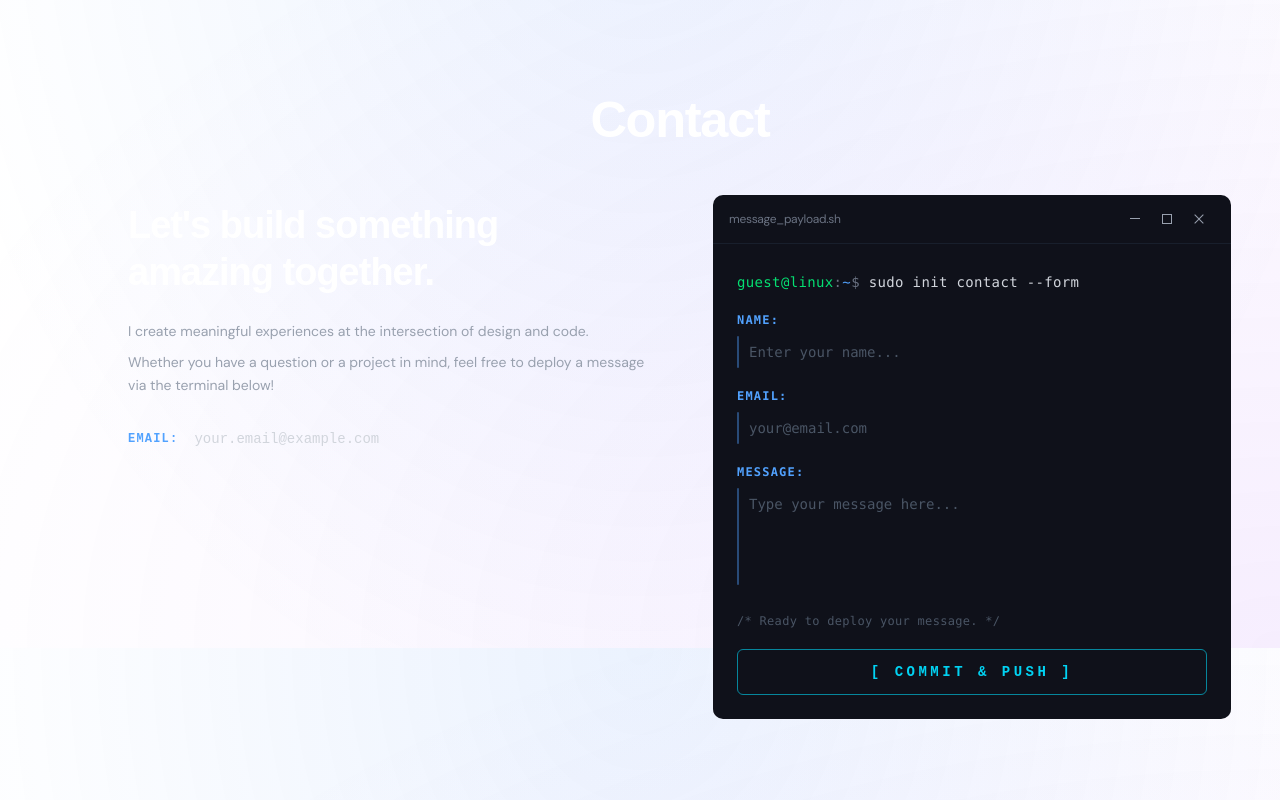
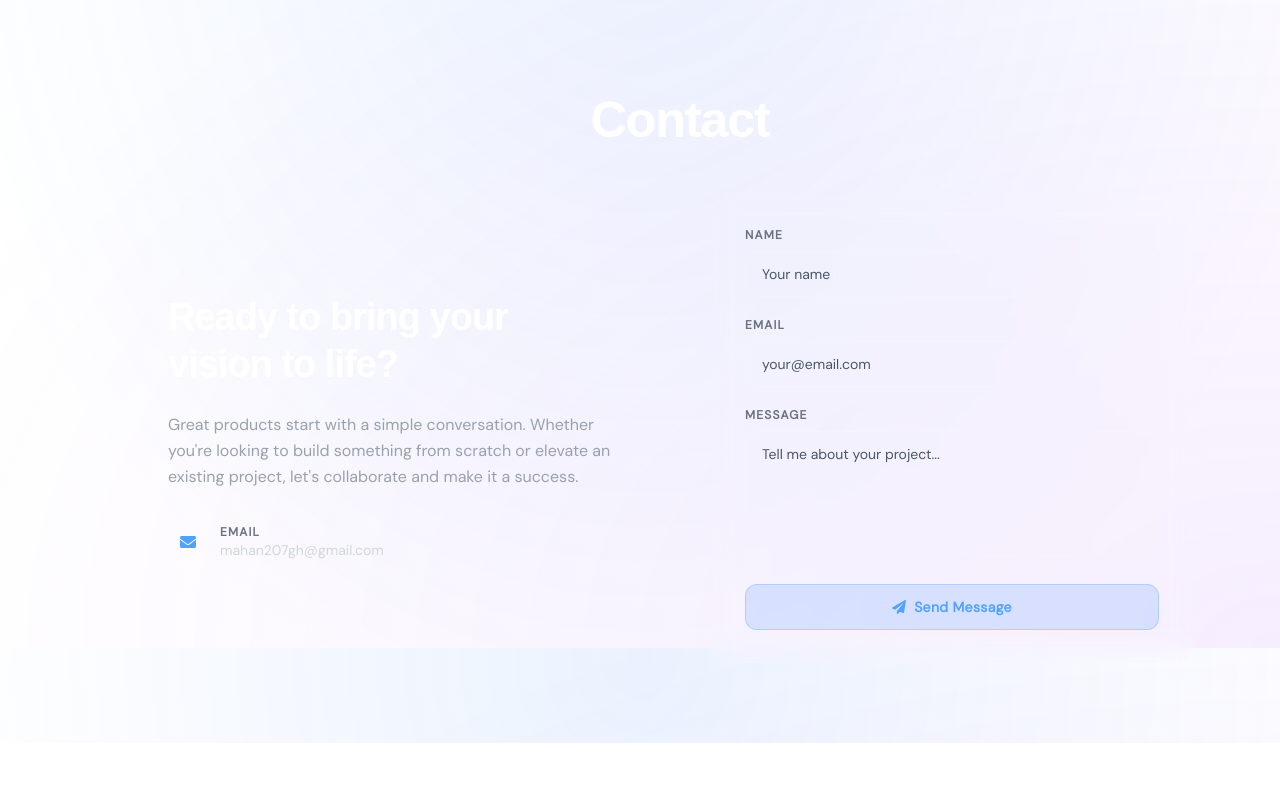
Before and after one commit to qwzynx/Portfolio, a Next.js app: page / in a window 1280 px wide. Shown: the part 3352-4152 px from the top of the page. After the commit the page ends 4095 px from the top, so only its background shows below. Built offline with nearby package versions, Linux system fonts and the light colour scheme; a web font is replaced by a local one.

Commit message:
redesign: professionalizing the contract section

```diff
--- a/app/components/contact.tsx
+++ b/app/components/contact.tsx
@@ -1,6 +1,7 @@
 "use client";
 
-import { useState, useRef } from "react";
+import { useState } from "react";
+import { FaEnvelope, FaPaperPlane } from "react-icons/fa";
 
 export default function Contact() {
   const [name, setName] = useState("");
@@ -8,7 +9,6 @@ export default function Contact() {
   const [message, setMessage] = useState("");
   const [isSubmitting, setIsSubmitting] = useState(false);
   const [submitted, setSubmitted] = useState(false);
-  const formRef = useRef<HTMLFormElement>(null);
 
   const handleSubmit = async (e: React.FormEvent) => {
     e.preventDefault();
@@ -32,176 +32,118 @@ export default function Contact() {
       id="contact"
       className="w-full py-20 px-4 md:px-12 flex flex-col items-center z-10 relative"
     >
-      {/* Centered section heading — matching other sections */}
+      {/* Section heading */}
       <div className="flex flex-col items-center mb-12">
         <h2 className="text-4xl md:text-5xl font-bold text-white tracking-tight text-center">
           Contact
         </h2>
       </div>
 
-      <div className="w-full max-w-6xl flex flex-col lg:flex-row gap-12 lg:gap-16 items-start">
-        {/* ─── LEFT SIDE: Info (No background) ─── */}
-        <div className="flex-1 flex flex-col items-start pt-2">
+      <div className="w-full max-w-5xl flex flex-col lg:flex-row gap-10 lg:gap-16 items-stretch">
+        {/* ─── LEFT SIDE ─── */}
+        <div className="flex-1 flex flex-col justify-center">
           <h3
             className="text-3xl md:text-4xl font-bold text-white tracking-tight leading-tight mb-6"
             style={{ fontFamily: "Cal Sans, sans-serif" }}
           >
-            Let&apos;s build something
+            Ready to bring your
             <br />
-            amazing together.
+            vision to life?
           </h3>
 
-          <p className="text-gray-400 text-sm leading-relaxed mb-2">
-            I create meaningful experiences at the intersection of design and
-            code.
-          </p>
-          <p className="text-gray-400 text-sm leading-relaxed mb-8">
-            Whether you have a question or a project in mind, feel free to
-            deploy a message via the terminal below!
+          <p className="text-gray-400 leading-relaxed mb-8 max-w-md">
+            Great products start with a simple conversation. Whether you&apos;re looking to build something from scratch or elevate an existing project, let&apos;s collaborate and make it a success.
           </p>
 
-          {/* Email */}
-          <div className="flex items-center gap-4">
-            <span
-              className="text-blue-400 text-xs font-bold tracking-widest"
-              style={{ fontFamily: "monospace" }}
-            >
-              EMAIL:
-            </span>
-            <span className="text-gray-300 text-sm" style={{ fontFamily: "monospace" }}>
-              your.email@example.com
-            </span>
+          {/* Email info */}
+          <div className="flex items-center gap-3 group">
+            <div className="w-10 h-10 rounded-xl bg-white/[0.05] border border-white/8 flex items-center justify-center group-hover:bg-white/[0.08] group-hover:border-white/15 transition-all duration-300">
+              <FaEnvelope className="text-blue-400" size={16} />
             </div>
-        </div>
-
-        {/* ─── RIGHT SIDE: Linux Terminal Contact Form ─── */}
-        <div className="flex-1 w-full max-w-xl group">
-          {/* Gradient border wrapper — matching hero code block */}
-          <div className="relative p-[1px] rounded-xl bg-white/10 hover:shadow-[0_0_40px_rgba(139,92,246,0.15)] transition-all duration-500 group-hover:scale-[1.01]">
-            <div className="bg-[#0f111a] rounded-[10px] overflow-hidden h-full w-full">
-              {/* ─── Linux Title Bar ─── */}
-              <div className="flex justify-between items-center border-b border-gray-800/60 px-4 py-2">
-                <div className="text-xs text-gray-500 font-sans tracking-tight">
-                  message_payload.sh
-                </div>
-                <div className="flex items-center">
-                  {/* Minimize */}
-                  <div className="w-8 h-8 flex items-center justify-center hover:bg-white/10 text-gray-400 transition-colors cursor-pointer rounded-sm">
-                    <svg width="10" height="1" viewBox="0 0 10 1" fill="currentColor"><rect width="10" height="1" /></svg>
-                  </div>
-                  {/* Maximize */}
-                  <div className="w-8 h-8 flex items-center justify-center hover:bg-white/10 text-gray-400 transition-colors cursor-pointer rounded-sm">
-                    <svg width="10" height="10" viewBox="0 0 10 10" fill="none" stroke="currentColor"><rect x="0.5" y="0.5" width="9" height="9" /></svg>
-                  </div>
-                  {/* Close */}
-                  <div className="w-8 h-8 flex items-center justify-center hover:bg-red-500 hover:text-white text-gray-400 transition-colors cursor-pointer rounded-sm">
-                    <svg width="10" height="10" viewBox="0 0 10 10" fill="currentColor"><path d="M1 0.292969L0.292969 1L4.29297 5L0.292969 9L1 9.70703L5 5.70703L9 9.70703L9.70703 9L5.70703 5L9.70703 1L9 0.292969L5 4.29297L1 0.292969Z"/></svg>
+            <div>
+              <p className="text-xs text-gray-500 uppercase tracking-widest font-semibold">Email</p>
+              <p className="text-gray-300 text-sm">mahan207gh@gmail.com</p>
             </div>
           </div>
         </div>
 
-              {/* ─── Terminal Body ─── */}
+        {/* ─── RIGHT SIDE: Contact Form ─── */}
+        <div className="flex-1 w-full max-w-lg">
           <form
-                ref={formRef}
             onSubmit={handleSubmit}
-                className="px-6 py-6 font-mono text-sm space-y-5"
+            className="bg-white/[0.03] backdrop-blur-md border border-white/8 rounded-2xl p-6 md:p-8 hover:bg-white/[0.05] hover:border-white/15 transition-all duration-300 space-y-5"
           >
-                {/* Prompt line */}
-                <p className="mb-4 leading-loose tracking-wide">
-                  <span className="text-green-400">guest@linux</span>
-                  <span className="text-gray-500">:</span>
-                  <span className="text-blue-400">~</span>
-                  <span className="text-gray-500">$ </span>
-                  <span className="text-gray-300">
-                    sudo init contact --form
-                  </span>
-                </p>
-
-                {/* NAME */}
+            {/* Name */}
             <div>
-                  <label className="block text-blue-400 font-bold text-xs tracking-widest mb-2">
-                    NAME:
+              <label className="block text-xs text-gray-500 uppercase tracking-widest font-semibold mb-2">
+                Name
               </label>
-                  <div className="relative">
-                    <span className="absolute left-0 top-0 bottom-0 w-0.5 bg-blue-400/40 rounded-full" />
               <input
                 type="text"
                 value={name}
                 onChange={(e) => setName(e.target.value)}
-                      placeholder="Enter your name..."
+                placeholder="Your name"
                 required
-                      className="w-full bg-transparent border-none outline-none text-gray-300 placeholder-gray-600 py-1.5 pl-3 focus:placeholder-gray-500 transition-colors"
+                className="w-full bg-white/[0.04] border border-white/8 rounded-xl px-4 py-3 text-sm text-gray-200 placeholder-gray-600 outline-none focus:border-blue-400/50 focus:bg-white/[0.06] transition-all duration-300"
               />
             </div>
-                </div>
 
-                {/* EMAIL */}
+            {/* Email */}
             <div>
-                  <label className="block text-blue-400 font-bold text-xs tracking-widest mb-2">
-                    EMAIL:
+              <label className="block text-xs text-gray-500 uppercase tracking-widest font-semibold mb-2">
+                Email
               </label>
-                  <div className="relative">
-                    <span className="absolute left-0 top-0 bottom-0 w-0.5 bg-blue-400/40 rounded-full" />
               <input
                 type="email"
                 value={email}
                 onChange={(e) => setEmail(e.target.value)}
                 placeholder="your@email.com"
                 required
-                      className="w-full bg-transparent border-none outline-none text-gray-300 placeholder-gray-600 py-1.5 pl-3 focus:placeholder-gray-500 transition-colors"
+                className="w-full bg-white/[0.04] border border-white/8 rounded-xl px-4 py-3 text-sm text-gray-200 placeholder-gray-600 outline-none focus:border-blue-400/50 focus:bg-white/[0.06] transition-all duration-300"
               />
             </div>
-                </div>
 
-                {/* MESSAGE */}
+            {/* Message */}
             <div>
-                  <label className="block text-blue-400 font-bold text-xs tracking-widest mb-2">
-                    MESSAGE:
+              <label className="block text-xs text-gray-500 uppercase tracking-widest font-semibold mb-2">
+                Message
               </label>
-                  <div className="relative">
-                    <span className="absolute left-0 top-0 bottom-0 w-0.5 bg-blue-400/40 rounded-full" />
               <textarea
                 value={message}
                 onChange={(e) => setMessage(e.target.value)}
-                      placeholder="Type your message here..."
+                placeholder="Tell me about your project..."
                 required
-                      rows={4}
-                      className="w-full bg-transparent border-none outline-none text-gray-300 placeholder-gray-600 py-1.5 pl-3 resize-none focus:placeholder-gray-500 transition-colors"
+                rows={5}
+                className="w-full bg-white/[0.04] border border-white/8 rounded-xl px-4 py-3 text-sm text-gray-200 placeholder-gray-600 outline-none resize-none focus:border-blue-400/50 focus:bg-white/[0.06] transition-all duration-300"
               />
             </div>
-                </div>
 
-                {/* Comment */}
-                <p className="text-gray-600 text-xs tracking-wide pt-2">
-                  {submitted
-                    ? "/* Message deployed successfully! */"
-                    : "/* Ready to deploy your message. */"}
-                </p>
-
-                {/* Submit Button */}
+            {/* Submit */}
             <button
               type="submit"
               disabled={isSubmitting}
-                  className={`w-full py-3 rounded-md border text-sm font-bold tracking-[0.25em] transition-all duration-300 cursor-pointer
+              className={`w-full py-3 rounded-xl text-sm font-semibold tracking-wide flex items-center justify-center gap-2 transition-all duration-300 cursor-pointer
                 ${
                   submitted
-                        ? "border-green-400 text-green-400 shadow-[0_0_20px_rgba(74,222,128,0.15)]"
+                    ? "bg-green-500/20 text-green-400 border border-green-400/30"
                     : isSubmitting
-                        ? "border-yellow-400/50 text-yellow-400/50 cursor-wait"
-                        : "border-cyan-400/60 text-cyan-400 hover:bg-cyan-400/10 hover:border-cyan-400 hover:shadow-[0_0_25px_rgba(34,211,238,0.15)]"
+                    ? "bg-white/5 text-gray-500 border border-white/8 cursor-wait"
+                    : "bg-blue-500/15 text-blue-400 border border-blue-400/30 hover:bg-blue-500/25 hover:border-blue-400/50 hover:shadow-[0_0_30px_rgba(59,130,246,0.15)]"
                 }
               `}
-                  style={{ fontFamily: "monospace" }}
             >
-                  {submitted
-                    ? "[ DEPLOYED ✓ ]"
-                    : isSubmitting
-                    ? "[ DEPLOYING... ]"
-                    : "[ COMMIT & PUSH ]"}
+              {submitted ? (
+                <>Sent Successfully ✓</>
+              ) : isSubmitting ? (
+                <>Sending...</>
+              ) : (
+                <>
+                  <FaPaperPlane size={14} />
+                  Send Message
+                </>
+              )}
             </button>
           </form>
-            </div>
-          </div>
         </div>
       </div>
     </section>
```
Lines whose indentation alone changed are shown as unchanged.
